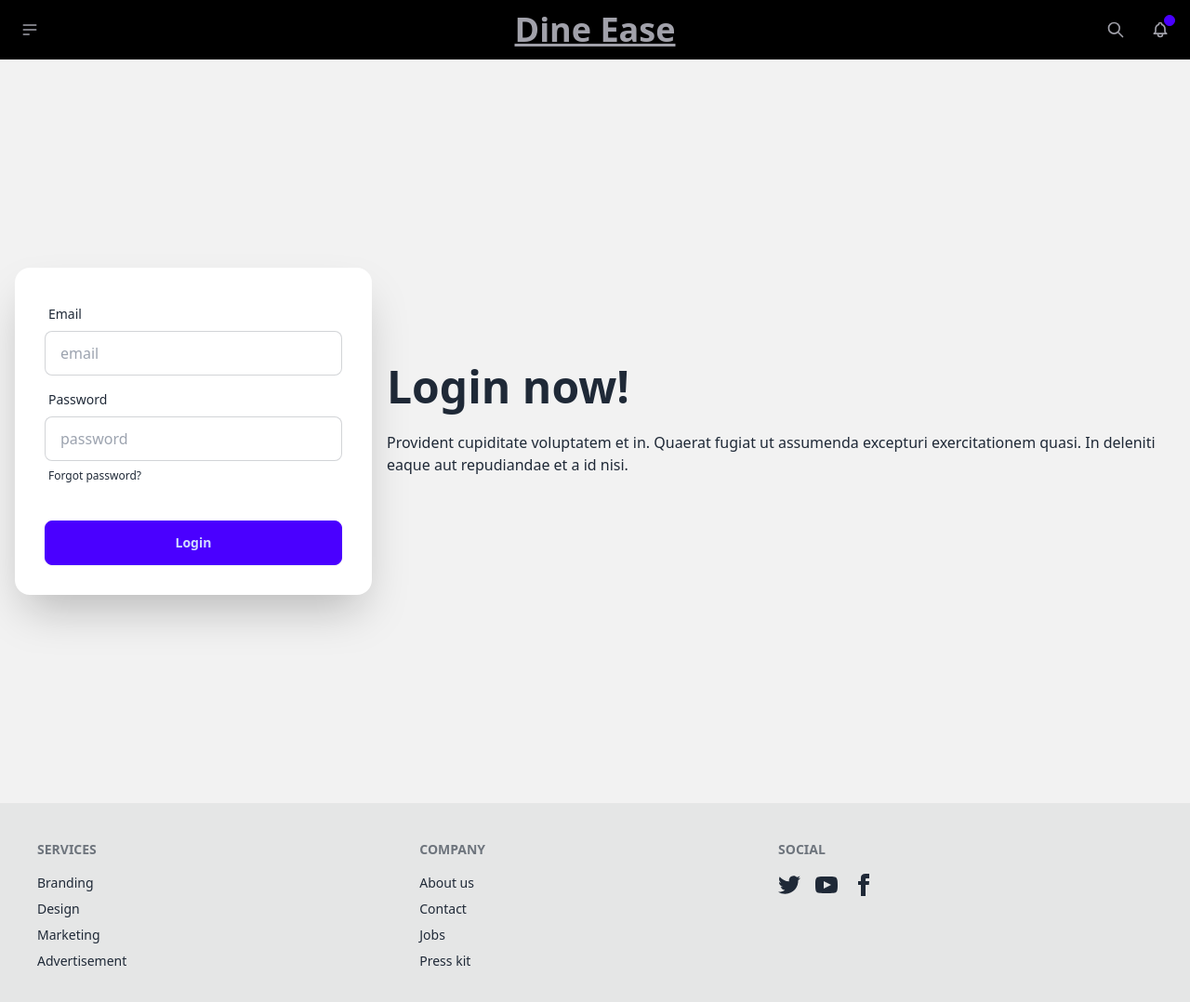
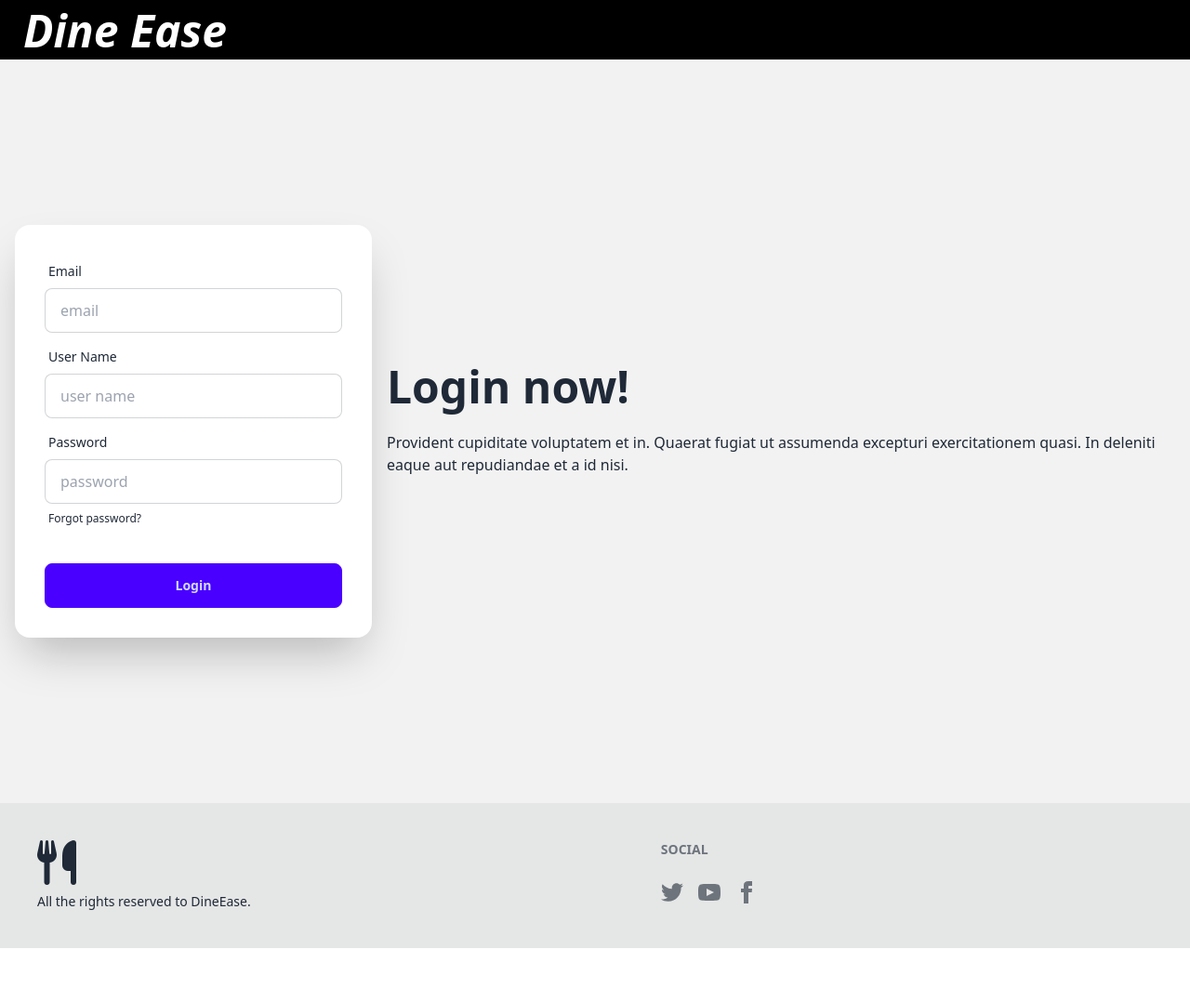
Before and after one commit to sumaiya-Siddika-khushi/DineEase, a plain HTML site: page index.html in a window 1280 px wide. Shown: the whole page at 93% size. After the commit the page ends 1020 px from the top, so only its background shows below. Drawn offline with nearby package versions, Linux system fonts and the light colour scheme.

Commit message:
second commit

```diff
--- a/index.html
+++ b/index.html
@@ -6,37 +6,13 @@
     <title>Dine Ease</title>
     <link href="https://cdn.jsdelivr.net/npm/daisyui@4.6.1/dist/full.min.css" rel="stylesheet" type="text/css" />
     <script src="https://cdn.tailwindcss.com"></script>
+    <script src="https://kit.fontawesome.com/e5ea8da6da.js" crossorigin="anonymous"></script>
 </head>
 <body>
     <header>
-        <div class="navbar bg-base-100 bg-black">
-            <div class="navbar-start">
-              <div class="dropdown text-zinc-400">
-                <div tabindex="0" role="button" class="btn btn-ghost btn-circle">
-                  <svg xmlns="http://www.w3.org/2000/svg" class="h-5 w-5" fill="none" viewBox="0 0 24 24" stroke="currentColor"><path stroke-linecap="round" stroke-linejoin="round" stroke-width="2" d="M4 6h16M4 12h16M4 18h7" /></svg>
-                </div>
-                <ul tabindex="0" class="menu menu-sm dropdown-content mt-3 z-[1] p-2 shadow bg-base-100 rounded-box w-52">
-                  <li><a>Homepage</a></li>
-                  <li><a>Contact</a></li>
-                  <li><a>About</a></li>
-                </ul>
-              </div>
-            </div>
-            <div class="navbar-center">
-              <a class="btn btn-ghost text-4xl underline text-zinc-400">Dine Ease</a>
-            </div>
-            <div class="navbar-end text-zinc-400">
-              <button class="btn btn-ghost btn-circle">
-                <svg xmlns="http://www.w3.org/2000/svg" class="h-5 w-5" fill="none" viewBox="0 0 24 24" stroke="currentColor"><path stroke-linecap="round" stroke-linejoin="round" stroke-width="2" d="M21 21l-6-6m2-5a7 7 0 11-14 0 7 7 0 0114 0z" /></svg>
-              </button>
-              <button class="btn btn-ghost btn-circle">
-                <div class="indicator">
-                  <svg xmlns="http://www.w3.org/2000/svg" class="h-5 w-5" fill="none" viewBox="0 0 24 24" stroke="currentColor"><path stroke-linecap="round" stroke-linejoin="round" stroke-width="2" d="M15 17h5l-1.405-1.405A2.032 2.032 0 0118 14.158V11a6.002 6.002 0 00-4-5.659V5a2 2 0 10-4 0v.341C7.67 6.165 6 8.388 6 11v3.159c0 .538-.214 1.055-.595 1.436L4 17h5m6 0v1a3 3 0 11-6 0v-1m6 0H9" /></svg>
-                  <span class="badge badge-xs badge-primary indicator-item"></span>
-                </div>
-              </button>
-            </div>
-          </div>
+      <div class="navbar bg-black">
+        <button class="btn btn-ghost text-5xl font-extrabold text-white italic">Dine Ease</button>
+      </div>
     </header>
     <main>
         <div class="hero min-h-screen bg-base-200" style="background-image: url();">
@@ -52,6 +28,12 @@
                       <span class="label-text">Email</span>
                     </label>
                     <input type="email" placeholder="email" class="input input-bordered" required />
+                  </div>
+                  <div class="form-control">
+                    <label class="label">
+                      <span class="label-text">User Name</span>
+                    </label>
+                    <input type="text" placeholder="user name" class="input input-bordered" required />
                   </div>
                   <div class="form-control">
                     <label class="label">
@@ -72,22 +54,12 @@
     </main>
     <footer class="footer p-10 bg-base-300 text-base-content">
         <nav>
-          <h6 class="footer-title">Services</h6>
-          <a class="link link-hover">Branding</a>
-          <a class="link link-hover">Design</a>
-          <a class="link link-hover">Marketing</a>
-          <a class="link link-hover">Advertisement</a>
+          <h6 class="font-extrabold text-5xl"><i class="fa-solid fa-utensils"></i></h6>
+          <h3>All the rights reserved to DineEase.</h3>
         </nav>
         <nav>
-          <h6 class="footer-title">Company</h6>
-          <a class="link link-hover">About us</a>
-          <a class="link link-hover">Contact</a>
-          <a class="link link-hover">Jobs</a>
-          <a class="link link-hover">Press kit</a>
-        </nav>
-        <nav>
-          <h6 class="footer-title">Social</h6>
-          <div class="grid grid-flow-col gap-4">
+          <h1 class="footer-title">Social</h>
+          <div class="grid grid-flow-col gap-4 mt-6">
             <a><svg xmlns="http://www.w3.org/2000/svg" width="24" height="24" viewBox="0 0 24 24" class="fill-current"><path d="M24 4.557c-.883.392-1.832.656-2.828.775 1.017-.609 1.798-1.574 2.165-2.724-.951.564-2.005.974-3.127 1.195-.897-.957-2.178-1.555-3.594-1.555-3.179 0-5.515 2.966-4.797 6.045-4.091-.205-7.719-2.165-10.148-5.144-1.29 2.213-.669 5.108 1.523 6.574-.806-.026-1.566-.247-2.229-.616-.054 2.281 1.581 4.415 3.949 4.89-.693.188-1.452.232-2.224.084.626 1.956 2.444 3.379 4.6 3.419-2.07 1.623-4.678 2.348-7.29 2.04 2.179 1.397 4.768 2.212 7.548 2.212 9.142 0 14.307-7.721 13.995-14.646.962-.695 1.797-1.562 2.457-2.549z"></path></svg></a>
             <a><svg xmlns="http://www.w3.org/2000/svg" width="24" height="24" viewBox="0 0 24 24" class="fill-current"><path d="M19.615 3.184c-3.604-.246-11.631-.245-15.23 0-3.897.266-4.356 2.62-4.385 8.816.029 6.185.484 8.549 4.385 8.816 3.6.245 11.626.246 15.23 0 3.897-.266 4.356-2.62 4.385-8.816-.029-6.185-.484-8.549-4.385-8.816zm-10.615 12.816v-8l8 3.993-8 4.007z"></path></svg></a>
             <a><svg xmlns="http://www.w3.org/2000/svg" width="24" height="24" viewBox="0 0 24 24" class="fill-current"><path d="M9 8h-3v4h3v12h5v-12h3.642l.358-4h-4v-1.667c0-.955.192-1.333 1.115-1.333h2.885v-5h-3.808c-3.596 0-5.192 1.583-5.192 4.615v3.385z"></path></svg></a>
```
